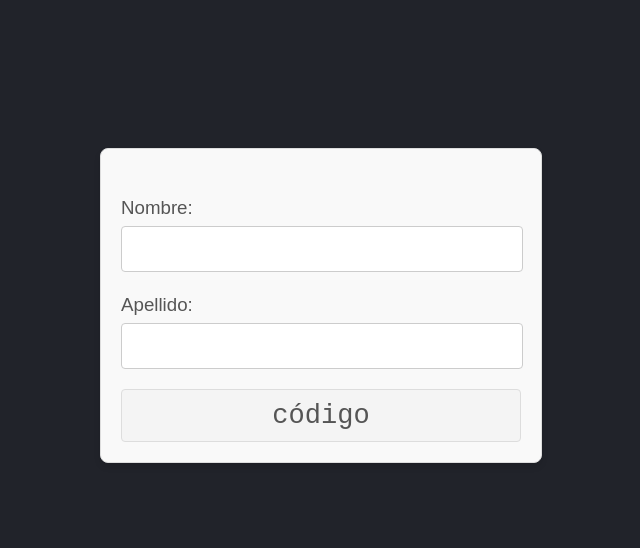
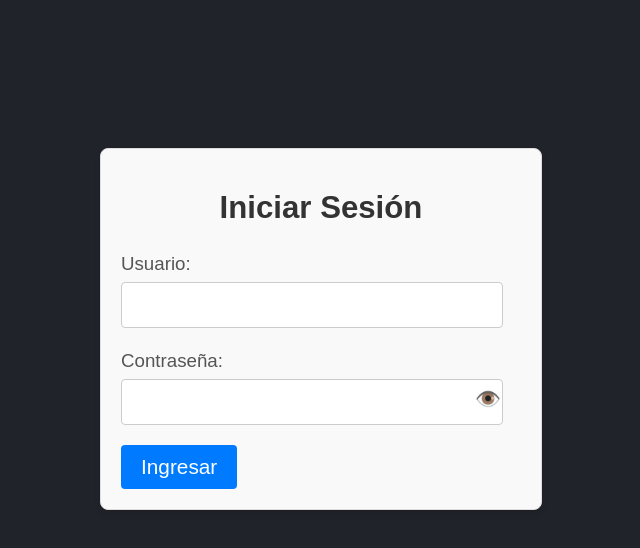
Before and after one commit to Aldeco/Proyecto_React, a React (Vite) app in the folder counter-app/: page / in a window 1280 px wide. Shown: the top 548 px of the page, without its empty margins (319-959 px from the left). Built offline with nearby package versions, Linux system fonts and the light colour scheme.

Commit message:
Pruebas variass

```diff
--- /dev/null
+++ b/counter-app/src/FirstApp.css
@@ -0,0 +1,19 @@
+input {
+    width: calc(100% - 40px);
+    padding: 10px;
+    font-size: 1rem;
+    border: 1px solid #ccc;
+    border-radius: 4px;
+    margin-top: 5px;
+}
+
+button {
+    cursor: pointer;
+    font-size: 1rem;
+    padding: 10px;
+    border-radius: 4px;
+}
+
+button:hover {
+    background-color: #0056b3;
+}
--- a/counter-app/src/FirstApp.jsx
+++ b/counter-app/src/FirstApp.jsx
@@ -15,13 +15,60 @@
 
 
 // Esto no es del curso!
+// import React, { useState } from 'react';
+
+// export const FirstApp = () => {
+//   const [formState, setFormState] = useState({
+//     nombre: '',
+//     apellido: '',
+//   });
+
+//   const handleInputChange = (e) => {
+//     const { name, value } = e.target;
+//     setFormState({
+//       ...formState,
+//       [name]: value,
+//     });
+//   };
+
+//   const getFullName = () => `${formState.nombre} ${formState.apellido}`;
+
+//   return (
+//     <div className="container">
+
+//       <h1>{getFullName()}</h1>
+
+//       <form>
+//         <div>
+//           <label>
+//             Nombre:
+//             <input type="text" name="nombre" value={formState.nombre} onChange={handleInputChange}/>
+//           </label>
+//         </div>
+
+//         <div>
+//           <label>
+//             Apellido:
+//             <input type="text" name="apellido" value={formState.apellido} onChange={handleInputChange}/>
+//           </label>
+//         </div>
+//       </form>
+
+//       <code>código</code>
+//     </div>
+//   );
+// };
+
+
 import React, { useState } from 'react';
 
 export const FirstApp = () => {
   const [formState, setFormState] = useState({
-    nombre: '',
-    apellido: '',
+    usuario: '',
+    contraseña: '',
   });
+
+  const [mostrarContraseña, setMostrarContraseña] = useState(false);
 
   const handleInputChange = (e) => {
     const { name, value } = e.target;
@@ -31,29 +78,60 @@ export const FirstApp = () => {
     });
   };
 
-  const getFullName = () => `${formState.nombre} ${formState.apellido}`;
+  const toggleMostrarContraseña = () => {
+    setMostrarContraseña(!mostrarContraseña);
+  };
 
   return (
     <div className="container">
-      <h1>{getFullName()}</h1>
+      <h1>Iniciar Sesión</h1>
 
       <form>
         <div>
           <label>
-            Nombre:
-            <input type="text" name="nombre" value={formState.nombre} onChange={handleInputChange}/>
+            Usuario:
+            <input
+              type="text"
+              name="usuario"
+              value={formState.usuario}
+              onChange={handleInputChange}
+            />
           </label>
         </div>
 
         <div>
           <label>
-            Apellido:
-            <input type="text" name="apellido" value={formState.apellido} onChange={handleInputChange}/>
+            Contraseña:
+            <div style={{ position: 'relative' }}>
+              <input
+                type={mostrarContraseña ? 'text' : 'password'}
+                name="contraseña"
+                value={formState.contraseña}
+                onChange={handleInputChange}
+              />
+              <button
+                type="button"
+                onClick={toggleMostrarContraseña}
+                style={{
+                  position: 'absolute',
+                  right: '10px',
+                  top: '50%',
+                  transform: 'translateY(-50%)',
+                  border: 'none',
+                  background: 'none',
+                  cursor: 'pointer',
+                }}
+              >
+                {mostrarContraseña ? '🙈' : '👁️'}
+              </button>
+            </div>
           </label>
         </div>
       </form>
 
-      <code>código</code>
+      <button style={{ marginTop: '20px', padding: '10px 20px', fontSize: '1rem', cursor: 'pointer', border: 'none', borderRadius: '4px', backgroundColor: '#007bff', color: 'white' }}>
+        Ingresar
+      </button>
     </div>
   );
 };
--- a/counter-app/src/styles.css
+++ b/counter-app/src/styles.css
@@ -36,7 +36,7 @@ label {
 }
 
 input {
-    width: calc(100% - 20px);
+    width: calc(100% - 40px);
     padding: 10px;
     font-size: 1rem;
     border: 1px solid #ccc;
@@ -61,3 +61,14 @@ input:focus {
     color: #555;
     text-align: center;
 }
+
+button {
+    cursor: pointer;
+    font-size: 1rem;
+    padding: 10px;
+    border-radius: 4px;
+}
+
+button:hover {
+    background-color: #0056b3;
+}
```
